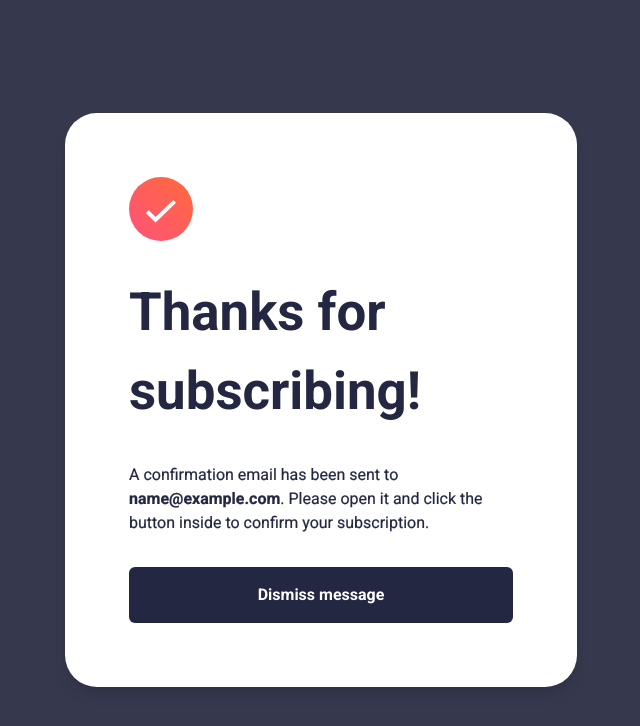
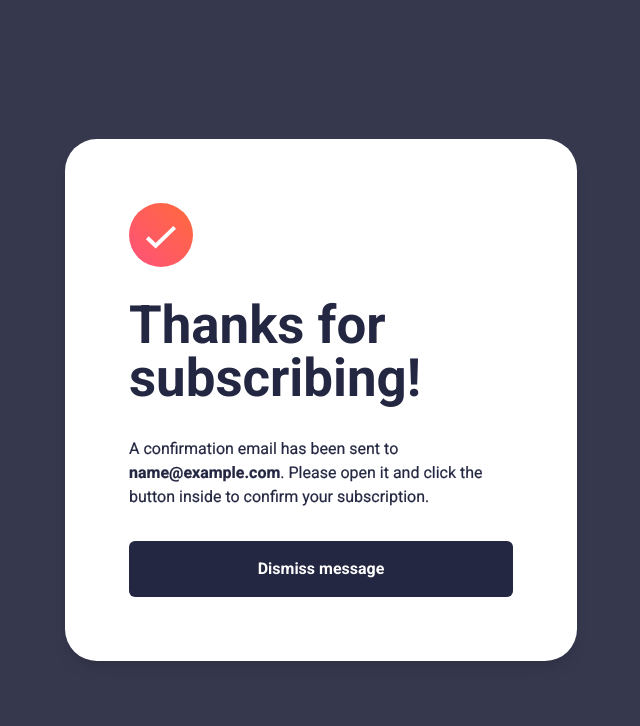
Before and after one commit to Akiz-Ivanov/newsletter-sign-up, a website built with Vite: page index.html in a window 1280 px wide. Both pictures are taken after typing "name@example.com" into the empty fields and a click on the button "Subscribe to monthly newsletter". Shown: the whole page, without its empty margins (319-959 px from the left). Built offline with nearby package versions, Linux system fonts and the light colour scheme.

Commit message:
fix: header line-height

```diff
--- a/index.html
+++ b/index.html
@@ -90,7 +90,7 @@
       <div class="m-auto flex flex-col items-baseline justify-center gap-8">
 
         <img src="/src/assets/images/icon-success.svg" alt="" class="max-w-20" />
-        <h1 class="font-bold">Thanks for subscribing!</h1>
+        <h2 class="font-bold leading-none">Thanks for subscribing!</h2>
         <p class="text-body">
           A confirmation email has been sent to <span id="email-span" class="font-bold"></span>. Please open it and
           click the button
--- a/src/index.css
+++ b/src/index.css
@@ -37,7 +37,7 @@
     --breakpoint-xs: 30rem;
 }
 
-h1 {
+h1, h2 {
     font-size: clamp(2.25rem, 5vw, 3.3rem);
 }
 
```
